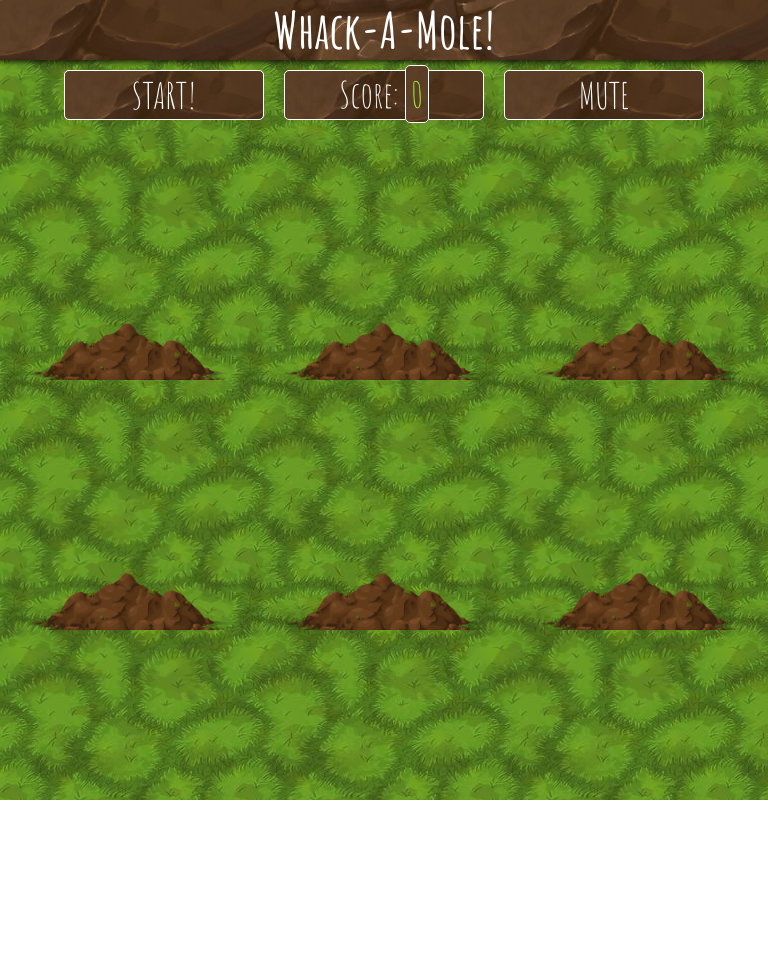
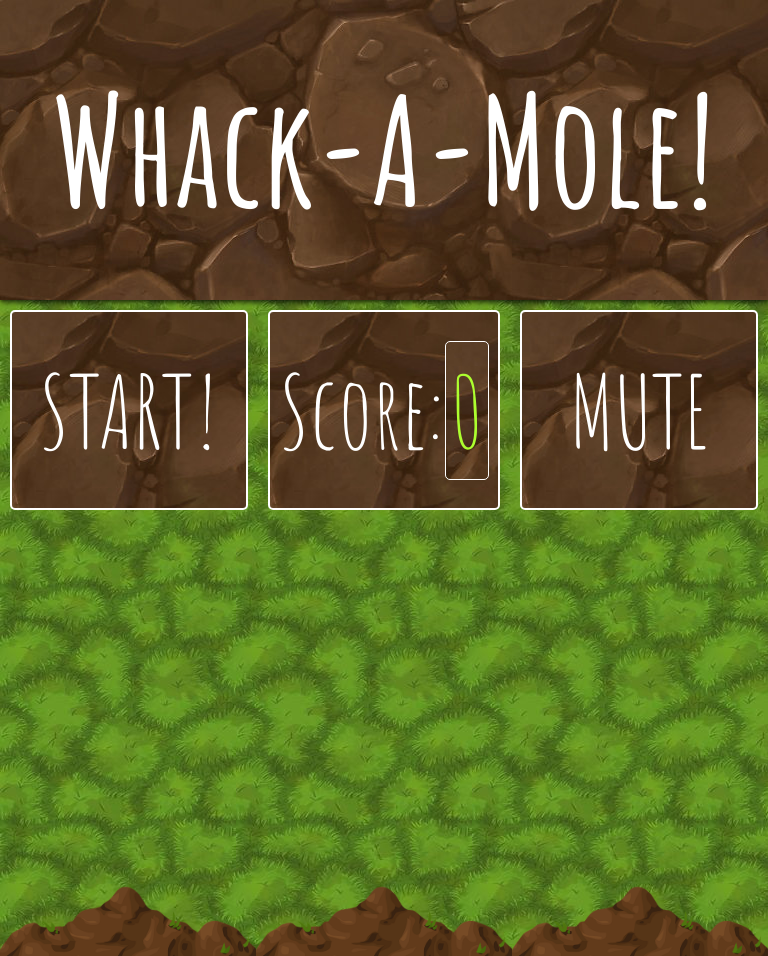
Before and after one commit to opholroyd/Whack_A_Mole, a plain HTML site: page index.html in a window 768 px wide. Shown: the top 956 px of the page. Before the commit the page ends 800 px from the top, so only its background shows below. Drawn offline with Linux system fonts and the light colour scheme.

Commit message:
finishing touches

```diff
--- a/app.js
+++ b/app.js
@@ -1,66 +1,64 @@
-const holes = document.querySelectorAll('.hole');
-const scoreBoard = document.querySelector('.score');
-const moles = document.querySelectorAll('.mole')
+const holes = document.querySelectorAll(".hole");
+const scoreBoard = document.querySelector(".score");
+const moles = document.querySelectorAll(".mole");
 const btn = document.getElementById("startBtn");
 let lastHole;
 let timeUp = false;
 let score = 0;
-let whack = new Audio('./sounds/whack.wav');
-let slap = new Audio('./sounds/slap.wav');
-let clink = new Audio('./sounds/impact.wav');
-let hitsound = new Audio('./sounds/hit.wav');
+let whack = new Audio("./sounds/whack.wav");
+let slap = new Audio("./sounds/slap.wav");
 
 function randTime(min, max) {
   return Math.round(Math.random() * (max - min)) + min;
 }
 
-const randHole = (holes) => {
+const randHole = holes => {
   const idx = Math.floor(Math.random() * holes.length);
   const hole = holes[idx];
-    console.log(hole)
-    if(hole === lastHole) {
+  console.log(hole);
+  if (hole === lastHole) {
     console.log("Reroll.");
     return randHole(holes);
   }
   lastHole = hole;
   return hole;
-}
+};
 
 function peep() {
   const time = randTime(500, 2000);
   const hole = randHole(holes);
-    hole.classList.add('up');
+  hole.classList.add("up");
   setTimeout(() => {
-        hole.classList.remove('up');
-        if(!timeUp) peep();
+    hole.classList.remove("up");
+    if (!timeUp) peep();
   }, time);
 }
 
 function startGame() {
   btn.disabled = true;
-    music = new Audio('./sounds/ambience.wav');
+  music = new Audio("./sounds/ambience.wav");
   music.play();
-    music.volume = 0.1
+  music.volume = 0.1;
   scoreBoard.textContent = 0;
   timeUp = false;
   score = 0;
   peep();
-    let cheering = new Audio('./sounds/cheering.wav');
-    setTimeout(() => timeUp = true, 15000);
-    setTimeout(() => cheering.play(), 15000)
-    setTimeout(() => btn.disabled = false, 15000)
+  let cheering = new Audio("./sounds/cheering.wav");
+  setTimeout(() => (timeUp = true), 15000);
+  setTimeout(() => cheering.play(), 15000);
+  setTimeout(() => (btn.disabled = false), 15000);
 }
 
 function hit(e) {
-    console.log
-    if(!e.isTrusted) return; // cheater!
+  console.log;
+  if (!e.isTrusted) return; // cheater!
   score++;
-    this.parentNode.classList.remove('up');
+  this.parentNode.classList.remove("up");
   scoreBoard.textContent = score;
-    let sounds = [whack, slap, hitsound, clink];
-    let randSound = sounds[Math.floor(Math.random()*sounds.length )];
-    randSound.load()
-    randSound.play()
+  let sounds = [whack, slap];
+  let randSound = sounds[Math.floor(Math.random() * sounds.length)];
+  randSound.load();
+  randSound.play();
 }
 
-moles.forEach(mole => mole.addEventListener('click', hit));
+moles.forEach(mole => mole.addEventListener("click", hit));
--- a/index.html
+++ b/index.html
@@ -1,5 +1,6 @@
 <!DOCTYPE html>
 <html lang="en">
+
 <head>
   <meta charset="UTF-8">
   <meta name="viewport" content="width=device-width, initial-scale=0.4, maximum-scale=0.4, user-scalable=0">
@@ -7,6 +8,7 @@
   <link href='https://fonts.googleapis.com/css?family=Amatic+SC:400,700' rel='stylesheet' type='text/css'>
   <link rel="stylesheet" href="main.css">
 </head>
+
 <body>
 
   <div class="header">
@@ -16,9 +18,9 @@
   </div>
 
   <div class="optionsBar">
-      <button id="startBtn" class="sized" onClick="startGame()" >START!</button>
+    <button id="startBtn" class="sized" onClick="startGame()">START!</button>
     <p class="sized">Score: <span class="score">0</span></p>
-      <button id="pauseBtn" class="mute" onClick="mute()">MUTE</button>
+    <button id="pauseBtn" class="mute sized" onClick="mute()">MUTE</button>
   </div>
 
   <div class="game">
@@ -45,4 +47,5 @@
   <script src="app.js"></script>
 
 </body>
+
 </html>
--- a/main.css
+++ b/main.css
@@ -3,7 +3,9 @@ html {
   font-size: 10px;
 }
 
-  *, *:before, *:after {
+*,
+*:before,
+*:after {
   box-sizing: inherit;
 }
 
@@ -21,7 +23,7 @@ html {
   height: 60px;
   background-color: #417432;
   background-image: url("./images/soilBackground.jpg");
-    box-shadow: 0px 2px 5px 0px rgba(0,0,0,0.75);
+  box-shadow: 0px 2px 5px 0px rgba(0, 0, 0, 0.75);
   justify-content: center;
   align-items: center;
 }
@@ -91,6 +93,7 @@ html {
 
 .game {
   width: 100%;
+  max-width: 700px;
   height: 500px;
   display: flex;
   flex-wrap: wrap;
@@ -129,9 +132,103 @@ html {
   transition: all 0.4s;
 }
 
-  .hole.up .mole{
+.hole.up .mole {
   display: flex;
   justify-content: center;
   align-content: center;
   top: 0;
 }
+
+@media only screen and (min-device-width : 768px) and (max-device-width : 1024px) {
+  .header {
+    display: flex;
+    width: 100%;
+    height: 10em;
+    background-color: #417432;
+    background-image: url("./images/soilBackground.jpg");
+    box-shadow: 0px 2px 5px 0px rgba(0, 0, 0, 0.75);
+    justify-content: center;
+    align-items: center;
+    font-size: 3em;
+  }
+
+  .optionsBar {
+    display: flex;
+    justify-content: center;
+    flex-direction: row;
+    width: 100%;
+    height: auto;
+    font-size: 2em;
+  }
+
+  .game {
+    width: 100%;
+    max-width: 1700px;
+    height: 30vh;
+    display: flex;
+    justify-content: center;
+    flex-wrap: wrap;
+    margin: 0 auto;
+  }
+
+  .sized {
+    display: flex;
+    align-items: center;
+    justify-content: center;
+    text-align: center;
+    margin: 10px;
+    width: 500px;
+    height: 2em;
+    border-radius: 5px;
+    background-image: url("./images/soilBackground.jpg");
+    color: #fff;
+    font-size: 5em;
+    border: 2px solid white;
+    font-family: 'Amatic SC', cursive;
+  }
+
+  .score {
+    padding: 5px;
+    border-radius: 5px;
+    background-image: url("./images/soilBackground.jpg");
+    color: greenyellow;
+    font-size: 1em;
+    border: 1px solid white;
+    text-align: center;
+    vertical-align: center;
+  }
+
+  .hole {
+    display: flex;
+    justify-content: center;
+    width: 400px;
+    height: 500px;
+    flex: 1 0 33.33%;
+    overflow: hidden;
+    position: relative;
+  }
+
+  .hole:after {
+    display: block;
+    background: url('./images/Mole_hole.png') bottom center no-repeat;
+    background-size: contain;
+    content: '';
+    width: 500px;
+    height: 200px;
+    position: absolute;
+    z-index: 2;
+    bottom: -40px;
+  }
+
+  .mole {
+    background: url('./images/Mole.png') bottom center no-repeat;
+    background-size: 60%;
+    position: absolute;
+    top: 100%;
+    width: 100%;
+    max-width: 500px;
+    height: 100%;
+    max-height: 800px;
+    transition: all 0.4s;
+  }
+}
```
Lines whose indentation alone changed are shown as unchanged.
